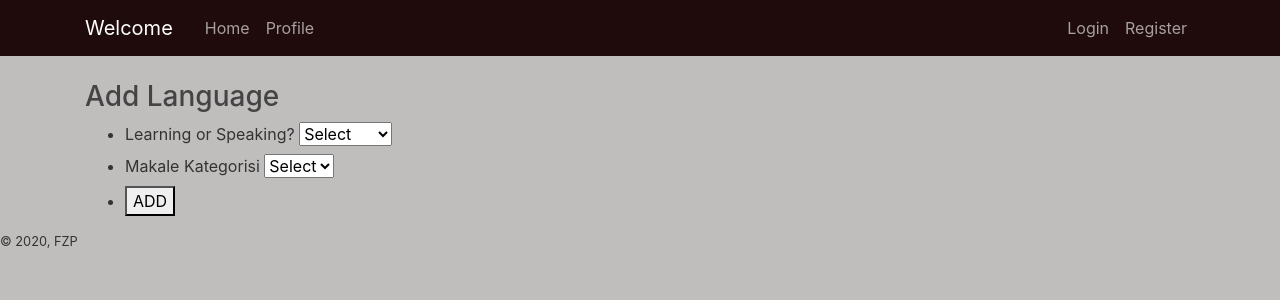
After one commit to fzehraa/db, a Flask app: page /addlanguage in a window 1280 px wide. The commit adds this page. Shown: the top 300 px of the page. Run offline with Flask 2, Linux system fonts and the light colour scheme; data that the repository does not hold is empty; some libraries are stand-ins or nearby versions.

Commit message:
add language is partally completed

```diff
--- a/server.py
+++ b/server.py
@@ -23,6 +23,10 @@ def create_app():
 
     app.add_url_rule("/profile", view_func=views.profile_page)
 
+    app.add_url_rule("/addlanguage", view_func=views.add_language)
+
+    app.add_url_rule("/deletelanguage", view_func=views.delete_language)
+
     app.add_url_rule("/register", view_func=views.register_page, methods=["GET","POST"])
 
     app.add_url_rule("/login", view_func=views.login_page, methods=['POST', 'GET'])
@@ -30,12 +34,8 @@ def create_app():
     app.add_url_rule("/logout", view_func=views.logout_page)
 
 
-    # db = Database()
-    # db.add_language(Native_lang("English"))
-    # db.add_language(Native_lang("Turkish"))
-    # db.add_language(Native_lang("Japanese"))
-
-    # app.config["db"] = db #adding new movies to database, we store the database object in the configuration to make it accessible to all components in the application
+    #db = Database()
+    #app.config["db"] = db #adding new data to database, we store the database object in the configuration to make it accessible to all components in the application
 
     return app
 
--- /dev/null
+++ b/templates/add_language.html
@@ -0,0 +1,42 @@
+{% extends "layout.html" %}
+{% block title %}Profile{% endblock %}
+
+{% block content %}
+<h3>Add Language</h3>
+<form action="" method="POST" class="form">
+
+  {% if error %}
+  <div class="error">
+      {{ error }}
+  </div>
+  {% endif %}
+
+  <ul>
+    <li>
+        <label for="category">Learning or Speaking?</label>
+        <select id="category" name="category_id">
+            <option value="">Select {{ request.form['category_id'] }}</option>
+
+            <option value="0">Learning</option>
+            <option value="1">Speaking</option>
+
+        </select>
+    </li>
+      <li>
+          <label for="category">Makale Kategorisi</label>
+          <select id="category" name="category_id">
+              <option value="">Select {{ request.form['category_id'] }}</option>
+              {% for lang_names in lang_names %}
+              <option value="{{ lang_names['language_id'] }}">{{ lang_names['name'] }}</option>
+              {% endfor %}
+          </select>
+      </li>
+
+      <li>
+          <button type="submit">ADD</button>
+      </li>
+  </ul>
+</form>
+
+
+{% endblock content %} <!--layouttaki container i override ediyor. oranın içinda sanki bu content block u varmış gibi-->
--- a/templates/movie.html
+++ b/templates/movie.html
@@ -2,6 +2,10 @@
 {% block title %}Profile{% endblock %}
 
 {% block content %}
+    <div class="navbar-nav mr-auto">
+      <a class="nav-item nav-link" href="{{ url_for('add_language') }}">Add Language</a>
+      <a class="nav-item nav-link" href="{{ url_for('delete_language') }}">Delete Language</a>
+    </div>
     <h2>PROFILE</h2>
 
     <h2>Native Languages</h2>
--- a/views.py
+++ b/views.py
@@ -18,6 +18,8 @@ mydb = mysql.connector.connect(
 )
 cursor = mydb.cursor(dictionary=True)
 
+
+
 def welcome_page():
     return render_template("welcome.html")
 
@@ -25,25 +27,34 @@ def home_page():
     bugun = datetime.today()
     this_day = bugun.strftime("%A")
 
-    sql = "SELECT * FROM user ORDER BY user_id DESC"
+    sql = "SELECT * FROM user ORDER BY user_id ASC"
     cursor.execute(sql)
     users = cursor.fetchall()
 
-    sql2 = "SELECT * FROM list ORDER BY list_id DESC"
+    sql2 = "SELECT * FROM list ORDER BY list_id ASC"
     cursor.execute(sql2)
     lists = cursor.fetchall()
 
-    sql3 = "SELECT * FROM language_in_lists ORDER BY id DESC"
+    sql3 = "SELECT * FROM language_in_lists ORDER BY id ASC"
     cursor.execute(sql3)
     lang_in_lists = cursor.fetchall()
 
-    sql4 = "SELECT * FROM language_names ORDER BY language_id DESC"
+    sql4 = "SELECT * FROM language_names ORDER BY language_id ASC"
     cursor.execute(sql4)
     lang_names = cursor.fetchall()
     return render_template("home_page.html", day = this_day, kullanici=users, lists=lists, lang_in_lists=lang_in_lists, lang_names=lang_names)
 
 def profile_page():
     return render_template("movie.html")#, movies=sorted(movies)
+
+def add_language():
+    sql = "SELECT * FROM language_names ORDER BY language_id ASC"
+    cursor.execute(sql)
+    lang_names = cursor.fetchall()
+    return render_template("add_language.html", lang_names=lang_names)#, movies=sorted(movies)
+
+def delete_language():
+    return render_template("delete_language.html")#, movies=sorted(movies)
 
 def register_page():
     error = ''
```
Also changed, not shown: database.py (+15 -25 lines), templates/delete_language.html (added, +39 -0 lines).
